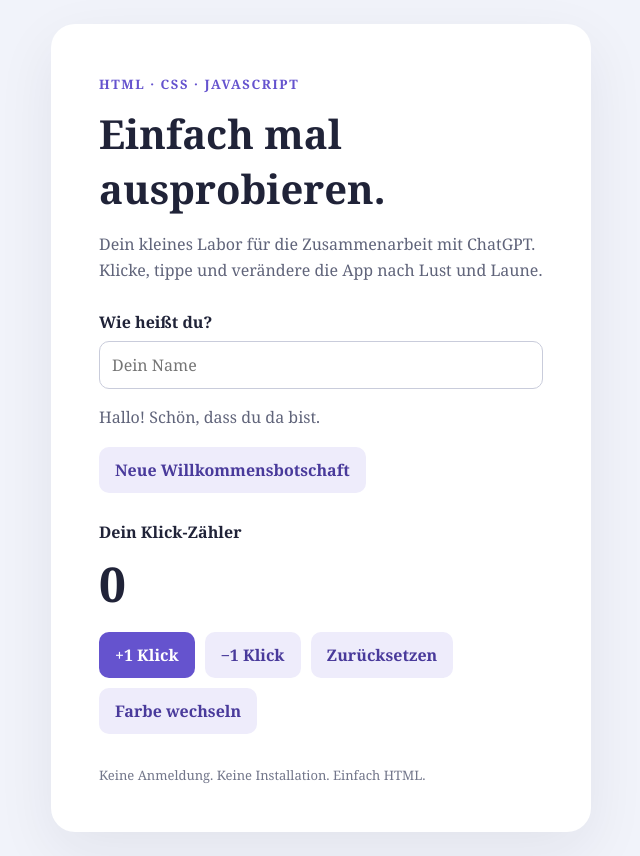
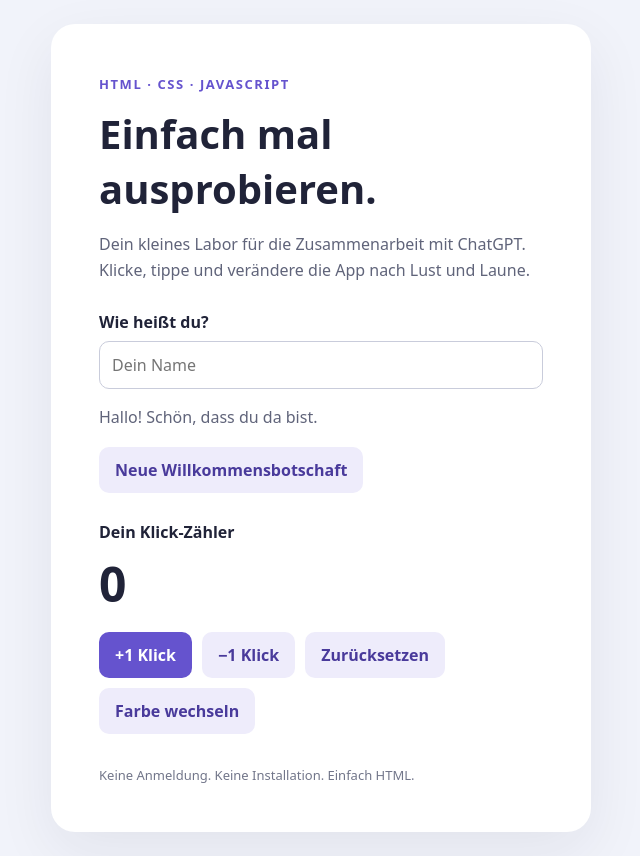
Before and after one commit to peevey/vibe_test, a plain HTML site: page index.html in a window 1280 px wide. Shown: the whole page, without its empty margins (319-959 px from the left). Drawn offline with Linux system fonts and the light colour scheme.

Commit message:
Revert "Change app font to Georgia"
This reverts commit 1fe49e0cb28c2d85dd9eb97dc180dadc72e66ca7.

```diff
--- a/index.html
+++ b/index.html
@@ -5,7 +5,7 @@
   <meta name="viewport" content="width=device-width, initial-scale=1">
   <title>Mein kleines HTML-Labor</title>
   <style>
-    :root { font-family: Georgia, 'Times New Roman', serif; color: #202338; background: #f1f3fa; }
+    :root { font-family: system-ui, sans-serif; color: #202338; background: #f1f3fa; }
     * { box-sizing: border-box; }
     body { margin: 0; min-height: 100vh; display: grid; place-items: center; padding: 24px; }
     main { width: min(100%, 540px); background: white; border-radius: 24px; padding: clamp(24px, 6vw, 48px); box-shadow: 0 20px 60px #20233812; }
```
